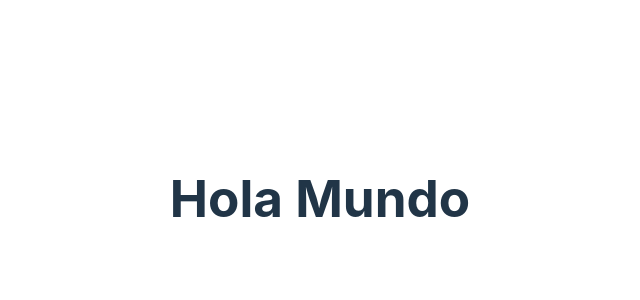
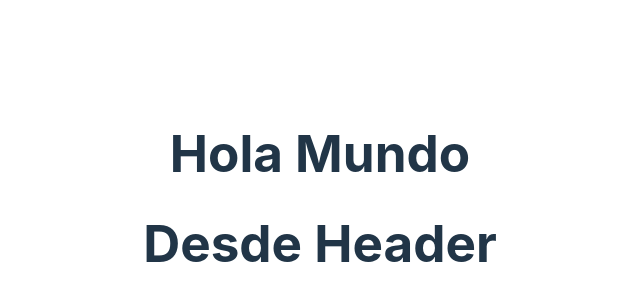
Before and after one commit to Pedrosan26/Udemy, a React (Vite) app in the folder citas-react/: page / in a window 1280 px wide. Shown: the part 202-502 px from the top of the page, without its empty margins (320-960 px from the left). Built offline with nearby package versions, Linux system fonts and the light colour scheme.

Commit message:
first component

```diff
--- a/citas-react/src/App.jsx
+++ b/citas-react/src/App.jsx
@@ -1,12 +1,20 @@
 import './App.css'
+import Header from './components/header'
 
 function App() {
 
   return (
+    // con <> </> podmeos regresar multiples tags sin necesidad de crear muchos divs
+    // se regresa el elemento mas alto, poir lo que podemos usar <> </>
+    // para empezar codigo en JS debe de estar dentro de  {}
+  <>
+
     <div className='App'>
       <h1>Hola Mundo</h1>
     </div>
+    <Header/>
 
+  </>
   )
 }
 
--- /dev/null
+++ b/citas-react/src/components/Header.jsx
@@ -0,0 +1,7 @@
+function Header (){
+    return (
+        <h1>Desde Header</h1>
+    )
+}
+
+export default Header;
```
